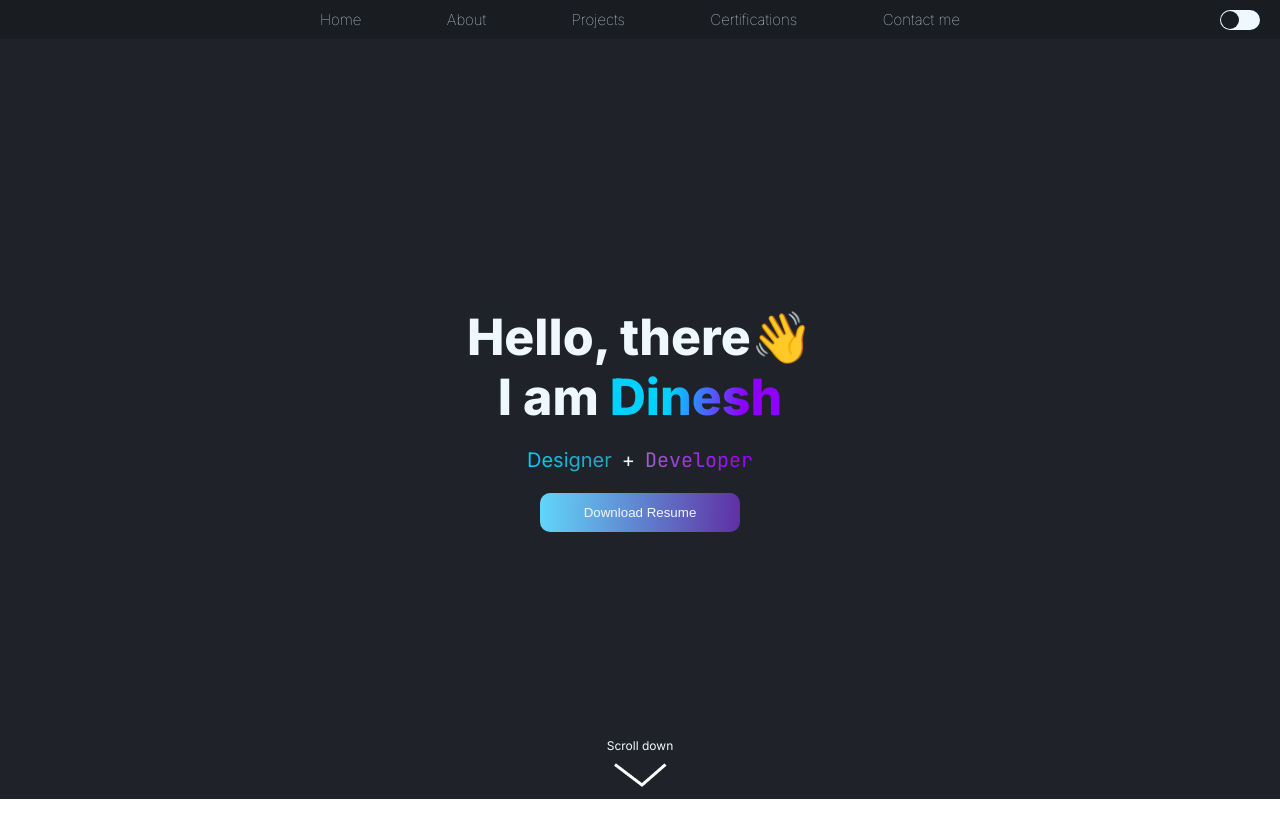
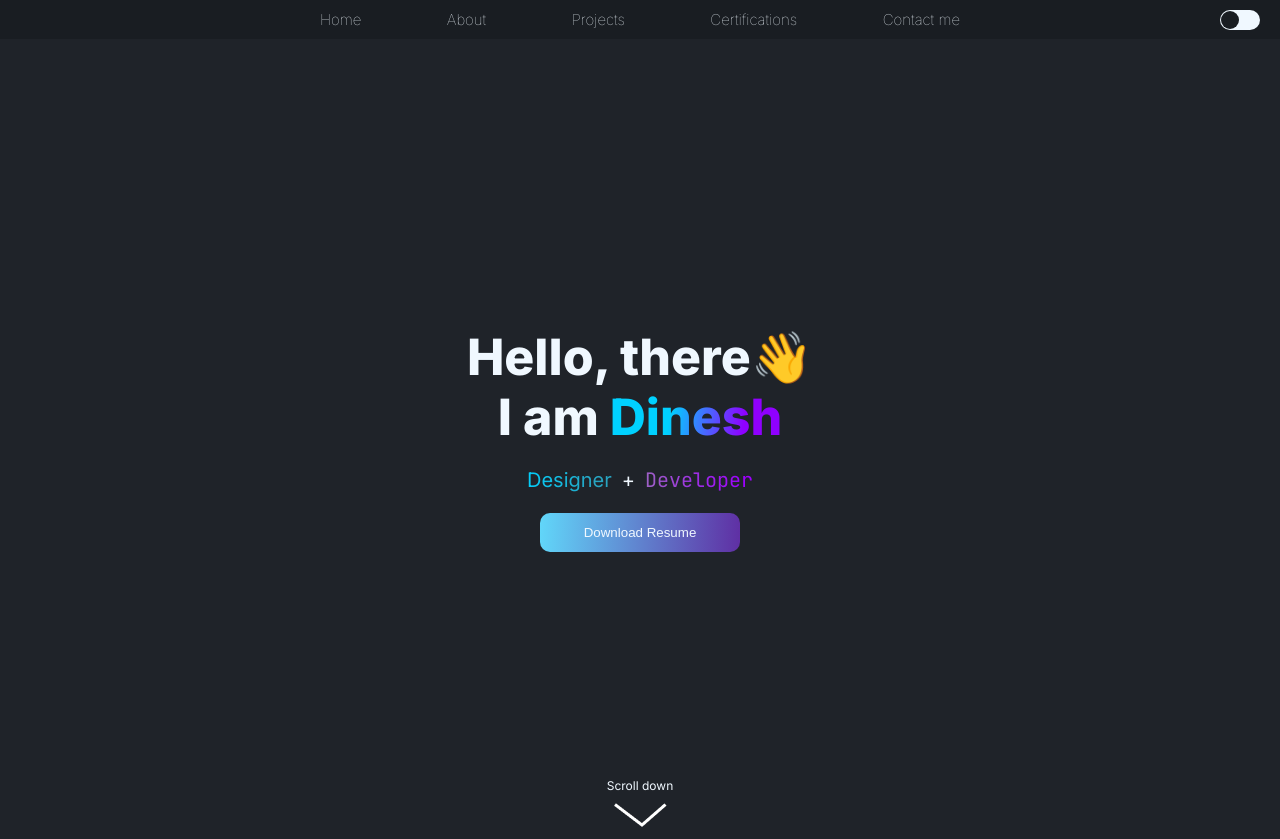
Before and after one commit to dineshveguru/portfolio_remastered, a React (Create React App) app: page / in a window 1280 px wide. Before the commit the page ends 800 px from the top, so only its background shows below. Built offline with nearby package versions, Linux system fonts and the light colour scheme.

Commit message:
made some changes

```diff
--- a/src/components/components.css
+++ b/src/components/components.css
@@ -88,7 +88,7 @@ body{
 /* hero container */
 
 .hero-container{
-    height: 95vh;
+    height: 100vh;
     display: flex;
     flex-direction: column;
     justify-content: center;
```
